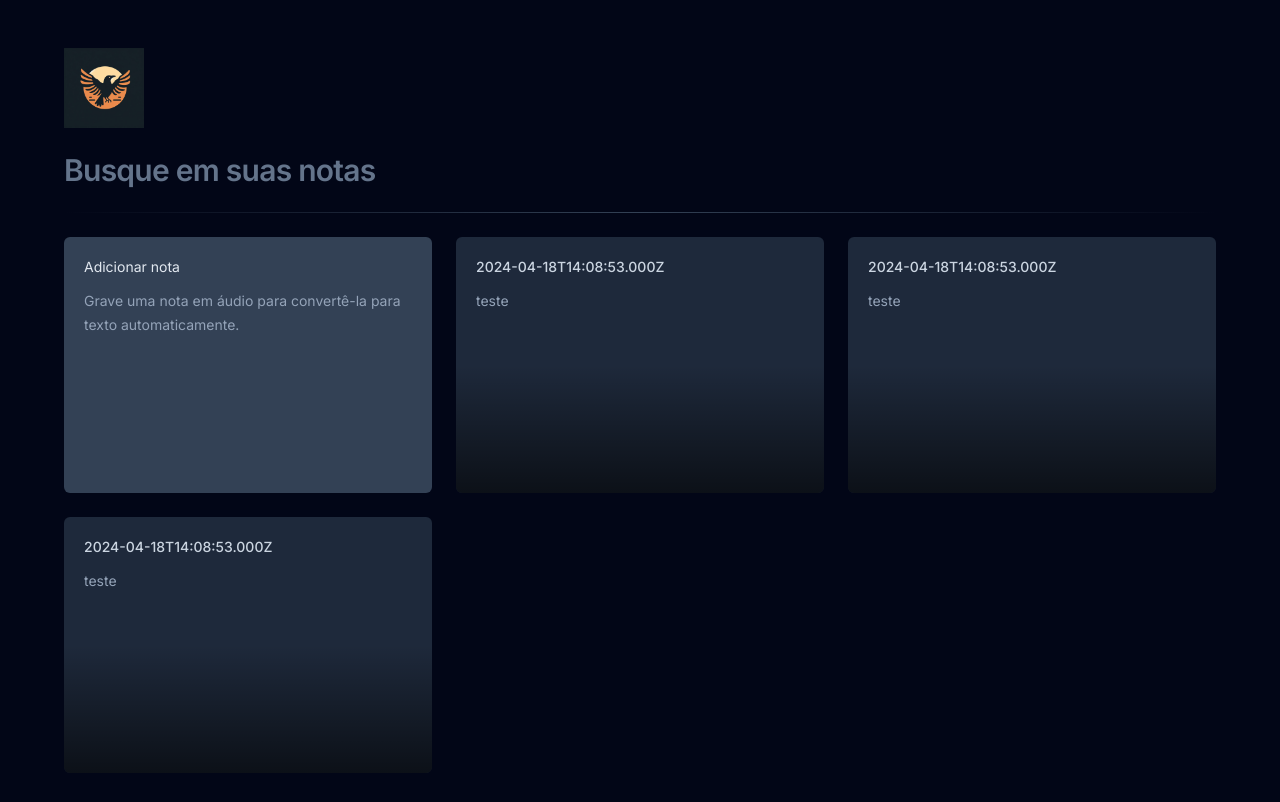
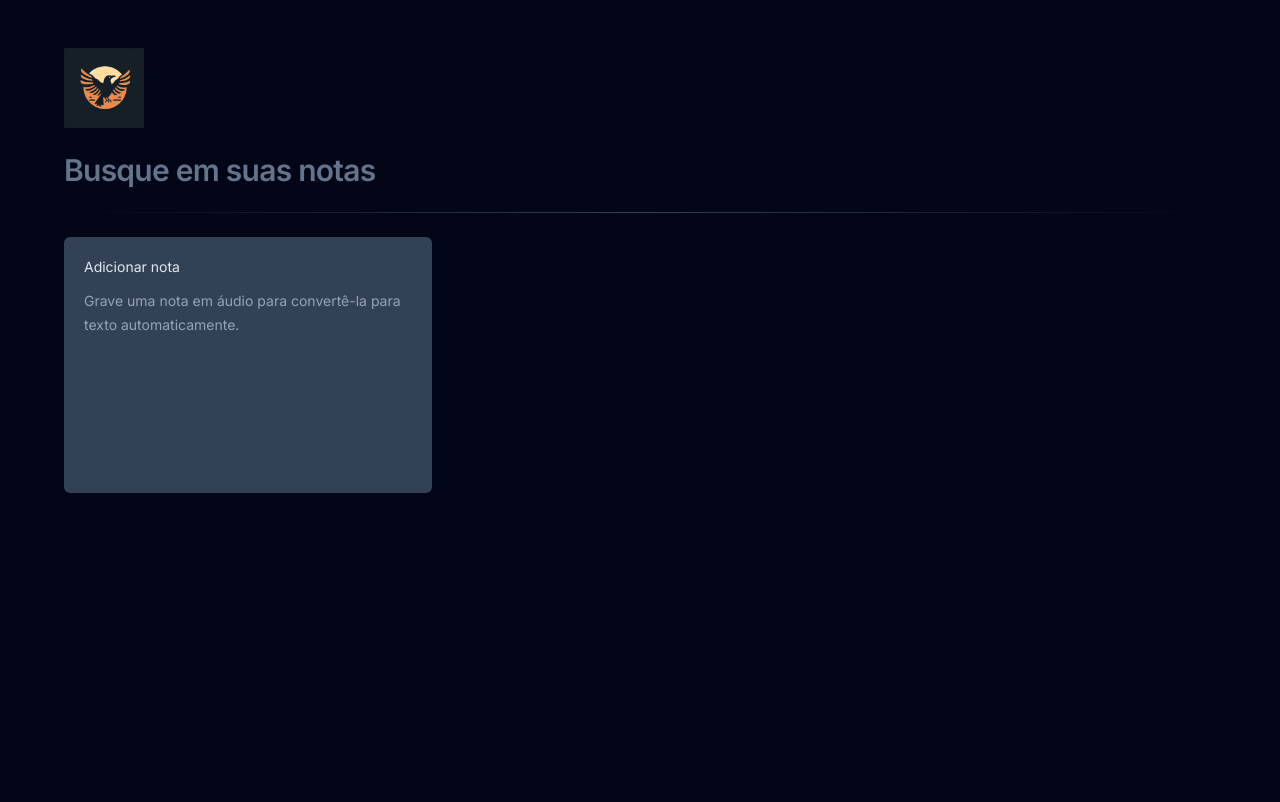
Before and after one commit to juliomalta/nota-expert-a-, a React (Vite) app: page / in a window 1280 px wide. Shown: the top 802 px of the page. Built offline with nearby package versions, Linux system fonts and the light colour scheme.

Commit message:
Integrate add-note component with App

```diff
--- a/src/app.tsx
+++ b/src/app.tsx
@@ -1,8 +1,32 @@
+import { useState } from 'react';
 import logo from './assets/logo1.jpg';
 import AddNote from './components/add-note';
 import { Card } from './components/card';
 
+interface Note {
+  id: string
+  date: Date
+  content: string
+
+}
+
 export default function App() {
+  const [notes, setNotes] = useState<Note[]>([])
+
+  function handleAddNote(content: string) {
+    const newNote = {
+      id: crypto.randomUUID(),
+      date: new Date(),
+      content,
+    }
+    setNotes([newNote, ...notes])
+    // const newNote = {
+    //   id: notes.length + 1,
+    //   date: new Date(),
+    //   content: 'Nova nota'
+    // }
+    // setNotes([...notes, newNote])
+  }
 
   return (
     <div className='mx-auto max-w-6xl my-12 space-y-6'>
@@ -17,10 +41,10 @@ export default function App() {
 
       <div className='grid grid-cols-3 gap-6 auto-rows-[16rem]'>
       {/* grid com 3 colunas e altura de 250px. */}
-        <AddNote />
-        <Card date={new Date()} content='teste'/>
-        <Card date={new Date()} content='teste'/>
-        <Card date={new Date()} content='teste'/>
+        <AddNote handleAddNote={handleAddNote} />
+        {notes.map(note => {
+          return <Card key={note.id} id={note.id} date={note.date} content={note.content} />
+        })}
 
       </div>
     </div>
--- a/src/components/add-note.tsx
+++ b/src/components/add-note.tsx
@@ -3,7 +3,11 @@ import { X } from 'lucide-react'
 import { ChangeEvent, FormEvent, useState } from 'react'
 import { toast } from 'sonner'
 
-export default function AddNote() {
+interface AddNoteProps {
+  handleAddNote: (content: string) => void
+}
+
+export default function AddNote({handleAddNote}: AddNoteProps) {
   const [shouldShowWelcome, setShouldShowWelcome] = useState(true)
   const [content, setContent] = useState('')
 
@@ -23,7 +27,10 @@ export default function AddNote() {
   function handleSaveNote(event: FormEvent) {
     event.preventDefault()
 
-    console.log(content)
+    handleAddNote(content)
+
+    setContent('')
+    setShouldShowWelcome(true)
 
     toast.success('Nota salva com sucesso!')
 
@@ -55,7 +62,9 @@ export default function AddNote() {
                 <textarea
                   onChange={handleContentChange}
                   autoFocus
-                  className='h-1/2 bg-transparent text-slate-400 resize-none outline-none' placeholder='Digite sua nota aqui...' />
+                  className='h-1/2 bg-transparent text-slate-400 resize-none outline-none' placeholder='Digite sua nota aqui...'
+                  value={content}
+                  />
               )}
             </div>
               <button
--- a/src/components/card.tsx
+++ b/src/components/card.tsx
@@ -4,6 +4,7 @@ import {ptBR} from 'date-fns/locale'
 import { X } from 'lucide-react'
 
 interface CardProps {
+  id: string
   content: string
   date: Date
 }
@@ -15,7 +16,7 @@ export function Card(props: CardProps) {
       <Dialog.Trigger className='flex flex-col text-left outline-none bg-slate-800 overflow-hidden rounded-md p-5 gap-3 relative hover:ring-2 hover:ring-green-600 focus-visible:ring-2 focus-visible:ring-lime-500'>
         {/* o hover:ring-2 adiciona um anel de 2px ao redor do elemento quando o mouse passa por cima, sem que a borda ocupe espaço e mova as divs ao redor. */}
         {/* para que o conteúdo do button fique alinhado a esquerda e no topo, tem que colocar o flex-col e o text-left. Lembrando que o space-y-valor funciona apenas para quando o display é grid. Tem que usar então o gap-valor. */}
-        <span className='text-sm font-medium text-slate-300'>{props.date.toISOString()}</span>
+        <span className='text-sm font-medium text-slate-300'> {formatDistanceToNow(props.date, { locale: ptBR, addSuffix: true})}</span>
         <p className='text-sm leading-6 text-slate-400 '>{props.content}</p>
         <div className='absolute bottom-0 left-0 right-0 h-1/2 bg-gradient-to-t from-black/60 to-black/0 pointer-events-none' />
         {/* // um degradê de preto para transparente no eixo y. */}
```
Also changed, not shown: 1 other file (tests, documents, lock files or other folders).
